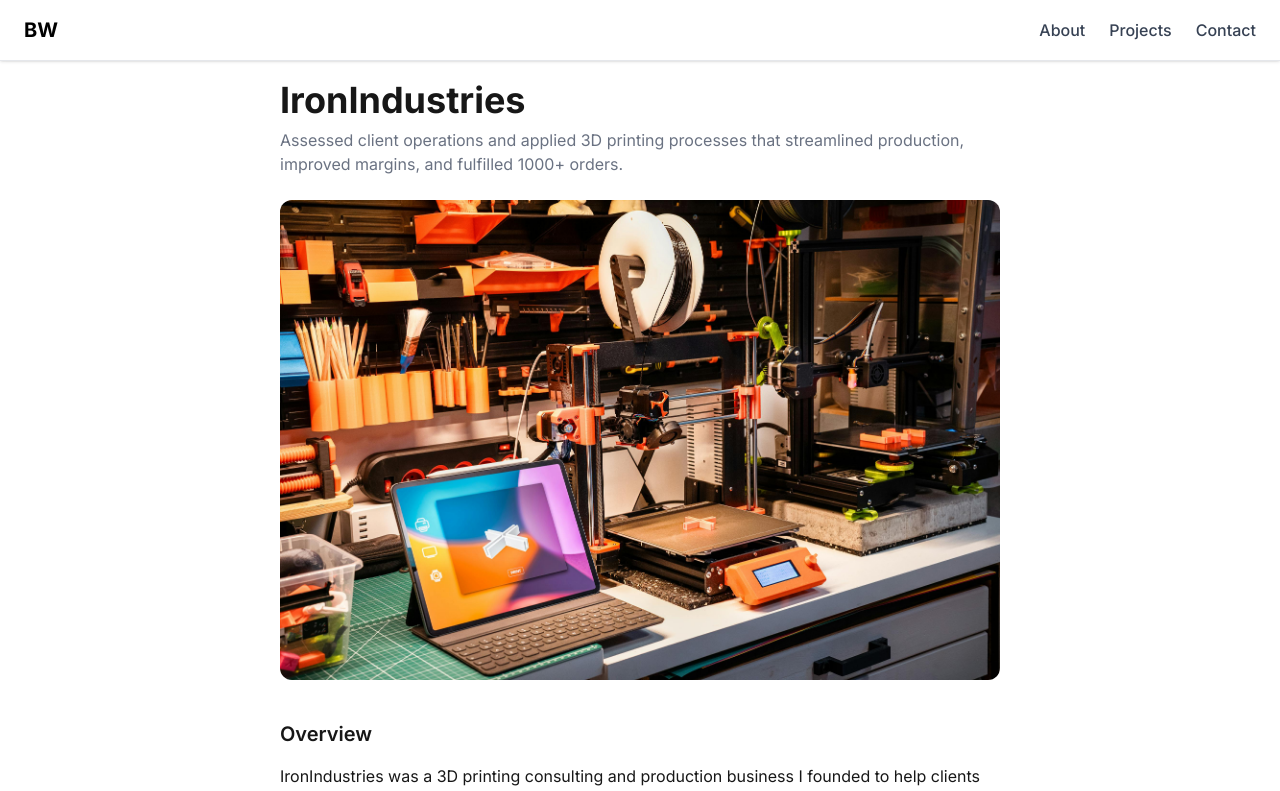
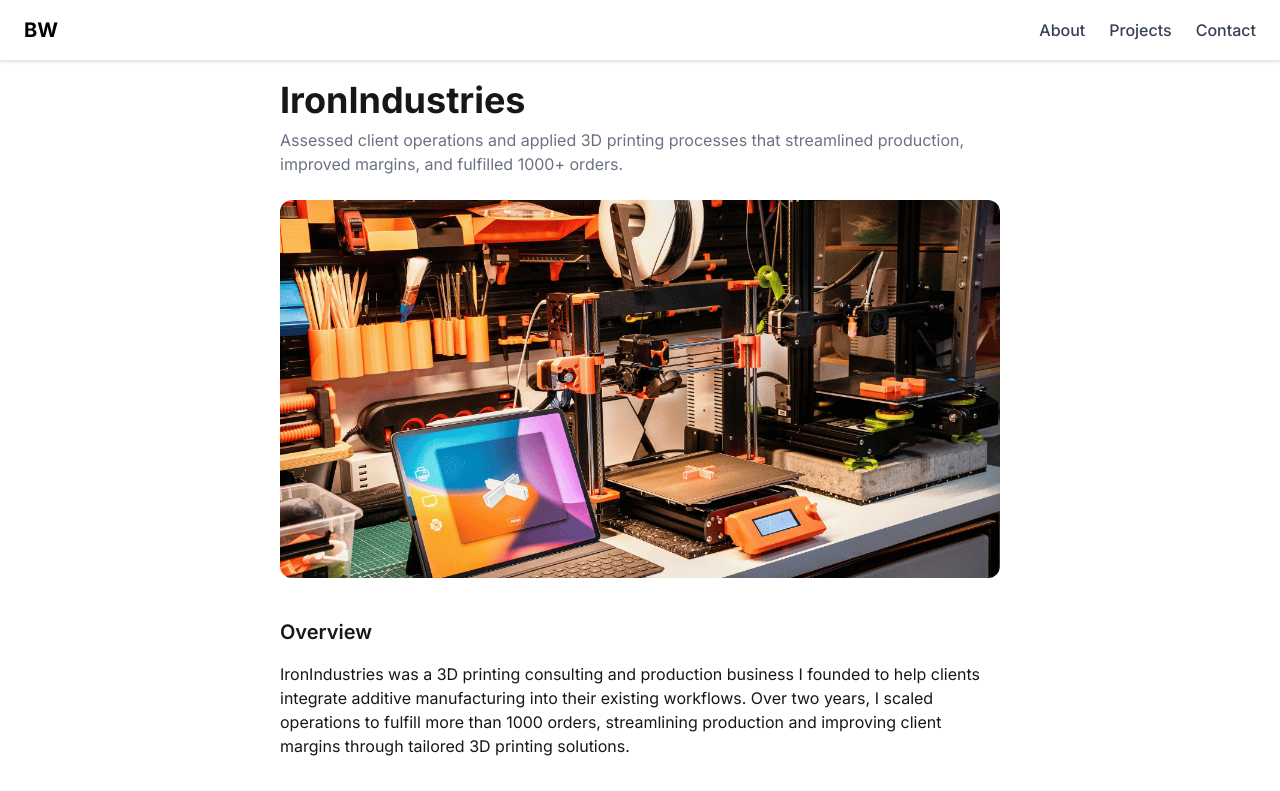
Before and after one commit to bradenwingfield/portfolio, a Next.js app: page /projects/ironindustries in a window 1280 px wide. Shown: the top 791 px of the page. Built offline with nearby package versions, Linux system fonts and the light colour scheme.

Commit message:
compress ironindustries image

```diff
--- a/src/app/projects/ironindustries/page.tsx
+++ b/src/app/projects/ironindustries/page.tsx
@@ -10,7 +10,7 @@ export default function IronIndustriesPage() {
       {/* Hero Image */}
       <div className="mb-10">
         <Image
-          src="/ironindustries.jpg"
+          src="/ironindustries.png"
           alt="IronIndustries Screenshot"
           width={1200}
           height={630}
--- a/src/data/projects.ts
+++ b/src/data/projects.ts
@@ -19,7 +19,7 @@ export const projects = [
       slug: 'ironindustries',
       title: 'IronIndustries',
       description: 'Assessed client operations and applied 3D printing processes that streamlined production, improved margins, and fulfilled 1000+ orders.',
-      image: '/ironindustries.jpg',
+      image: '/ironindustries.png',
       tags: ['Product Development', 'Project Management'],
       featured: true,
     },
```
Also changed, not shown: public/ironindustries.jpg (deleted), public/ironindustries.png (added).
